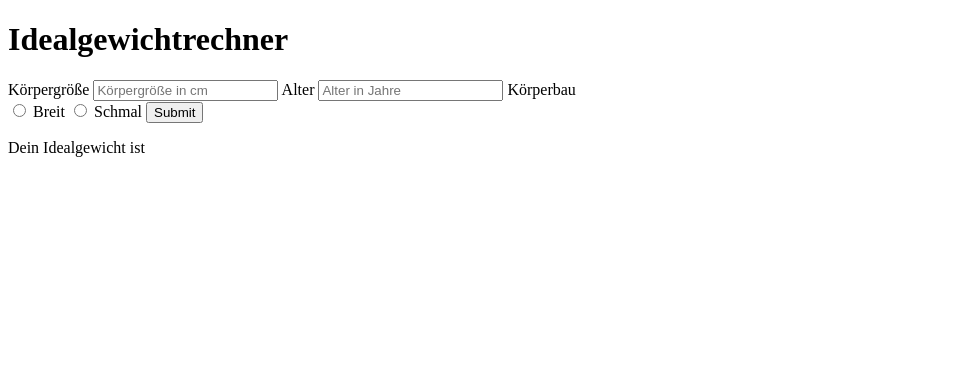
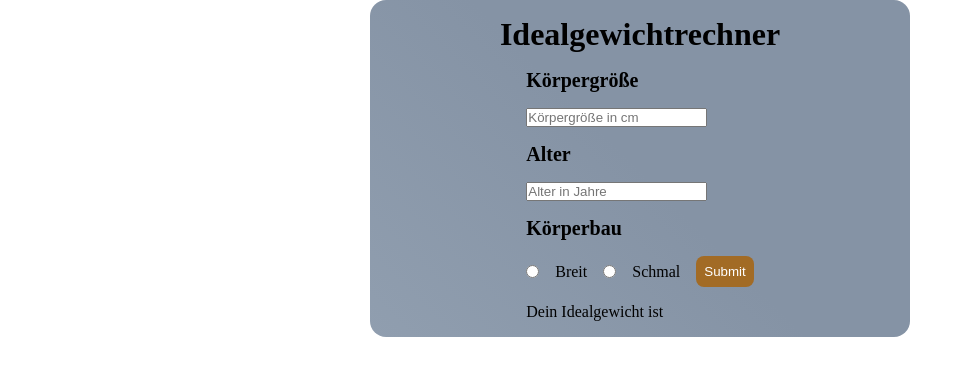
Before and after one commit to renehellmich/ideal_weight_calculator, a plain HTML site: page index.html in a window 1280 px wide. Shown: the whole page, without its empty margins (0-965 px from the left). Drawn offline with Linux system fonts and the light colour scheme.

Commit message:
scss ready

```diff
--- a/assets/scss/main.scss
+++ b/assets/scss/main.scss
@@ -0,0 +1,39 @@
+@use 'variables' as var;
+
+@use 'mixins' as mix;
+
+* {
+    @include mix.globalSetting;
+}
+
+.form {
+
+    @include mix.formSettings(540px, 1rem);
+    padding: 1rem .25rem;
+    background-image: linear-gradient(45deg, var.$color-top 0%, var.$color-bottom 50%);
+
+    @include mix.displaySetting(flex, column, "", center, "");
+
+    h1 {
+        margin-bottom: 1rem;
+    }
+    .div__over {
+        @include mix.displaySetting(flex, column, flex-start, flex-start, "");
+        gap: 1rem;
+        .label__h2 {
+            font-size: 1.25rem;
+            font-weight: bold;
+        }
+        .div__inner {
+            @include mix.displaySetting(flex, row, "", center, "");
+            gap: 1rem;
+            .button__submit {
+                background-color: var.$color-submit;
+                color: white;
+                border: none;
+                padding: .5rem;
+                border-radius: .5rem;
+            }
+        }
+    }
+}
--- /dev/null
+++ b/assets/scss/mixins.scss
@@ -0,0 +1,19 @@
+@mixin globalSetting {
+    margin: 0;
+    padding: 0;
+    box-sizing: border-box;
+}
+
+@mixin displaySetting($display, $direction, $justify, $align-item, $align-content) {
+    display: $display;
+    flex-direction: $direction;
+    justify-content: $justify;
+    align-items: $align-item;
+    align-content: $align-content;
+}
+
+@mixin formSettings($width, $radius) {
+    width: $width;
+    border-radius: $radius;
+    margin: 0 auto;
+}
--- /dev/null
+++ b/assets/scss/variables.scss
@@ -0,0 +1,3 @@
+$color-top: rgb(144, 158, 175);
+$color-bottom: rgb(133, 147, 165);
+$color-submit: rgb(162, 107, 37);
--- a/index.html
+++ b/index.html
@@ -18,9 +18,9 @@
             <input type="number" name="age" id="age" placeholder="Alter in Jahre" required>
             <label for="statue" class="label__h2">Körperbau</label>
             <div class="div__inner">
-                <input type="radio" name="breit" id="breit">
+                <input type="radio" name="auswahl" id="breit">
                 <label for="breit">Breit</label>
-                <input type="radio" name="schmal" id="schmal">
+                <input type="radio" name="auswahl" id="schmal">
                 <label for="schmal">Schmal</label>
                 <button type="submit" class="button__submit">Submit</button>
             </div>
```
Also changed, not shown: assets/css/style.css, 1 other file.
